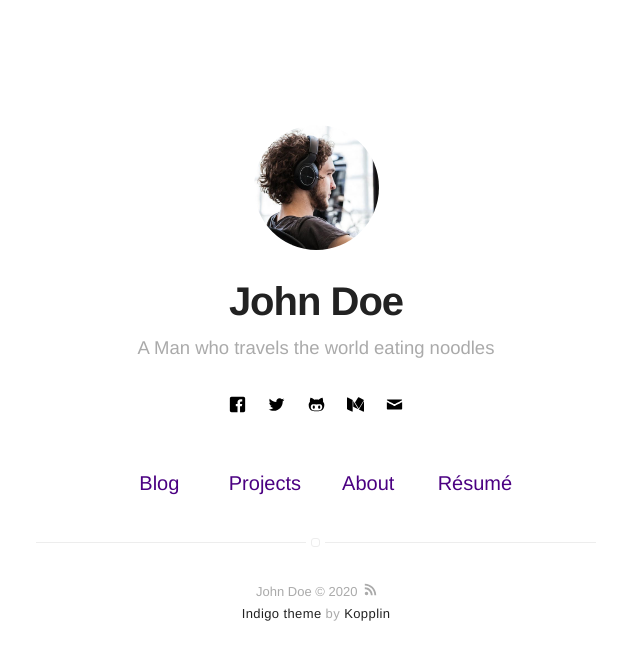
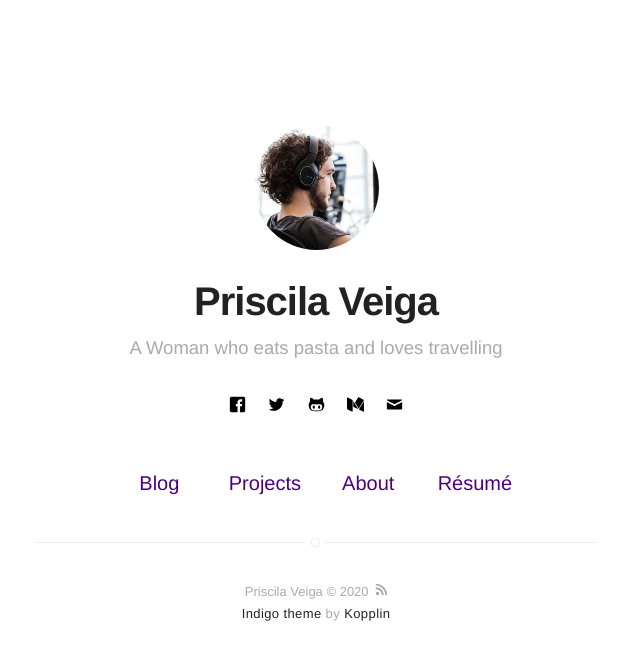
Before and after one commit to priscilaveiga/priscilaveiga.github.io, a Jekyll site: the page built from index.html, in a window 1280 px wide. Shown: the top 660 px of the page, without its empty margins (324-964 px from the left). Built offline with Jekyll 4.4.1, drawn with Linux system fonts in a browser that asks for light colours.

Commit message:
adding my configs

```diff
--- a/_config.yml
+++ b/_config.yml
@@ -1,9 +1,9 @@
 # main text of home
-name: John Doe
-bio: A Man who travels the world eating noodles
+name: Priscila Veiga
+bio: A Woman who eats pasta and loves travelling
 
 # twitter summary info
-description: A blog about technology and stuff related
+description: A blog about technology and so on...
 
 # if it's an external image, update below for true
 # better with square images
@@ -54,8 +54,8 @@ email: myemail@gmail.com
 
 authors:
   johndoe:
-    name: John Doe
-    bio: A Man who travels the world eating noodles
+    name: Priscila Veiga
+    bio: A Woman who eats pasta and loves travelling
     external-image: false
     picture: assets/images/profile.jpg
     twitter: johndoe
```
